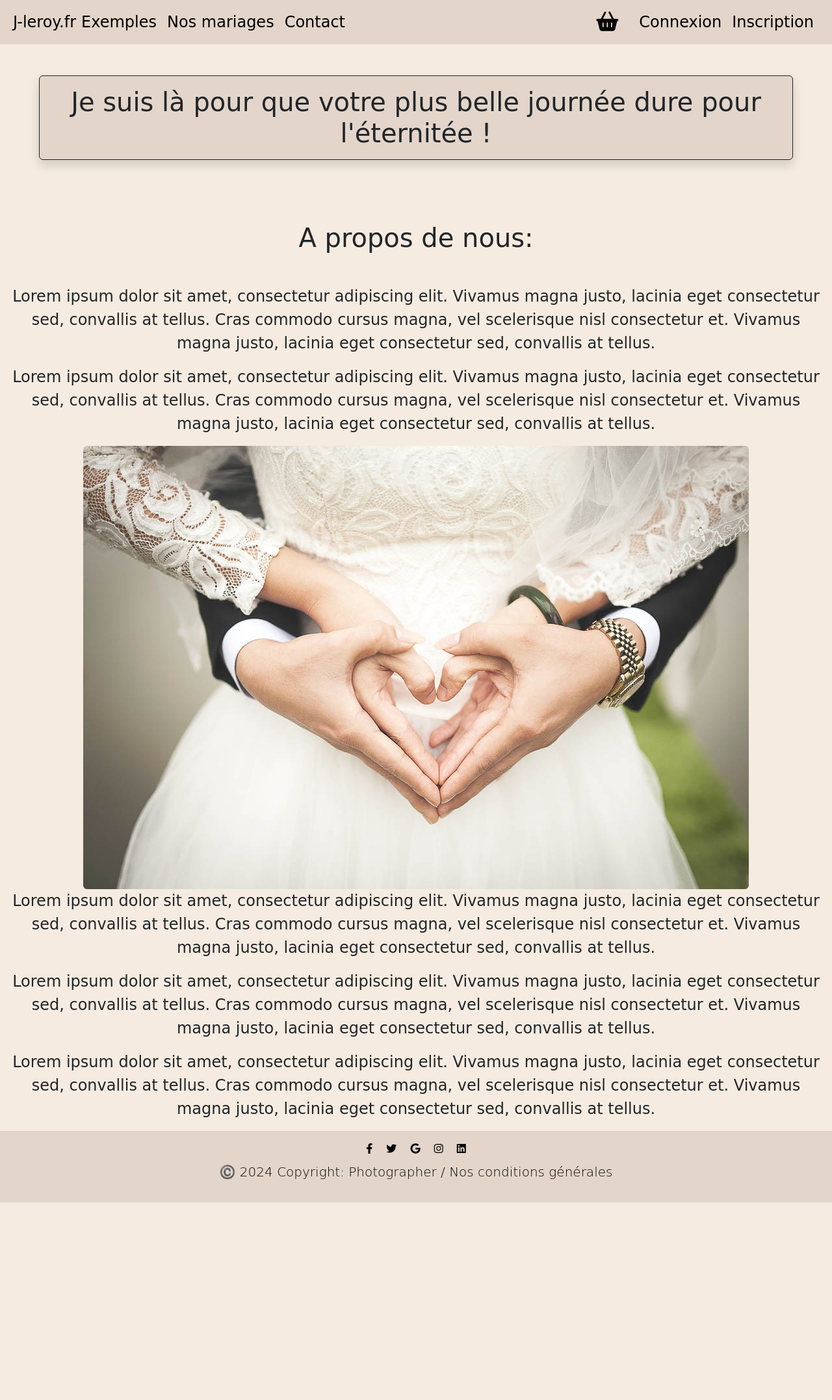
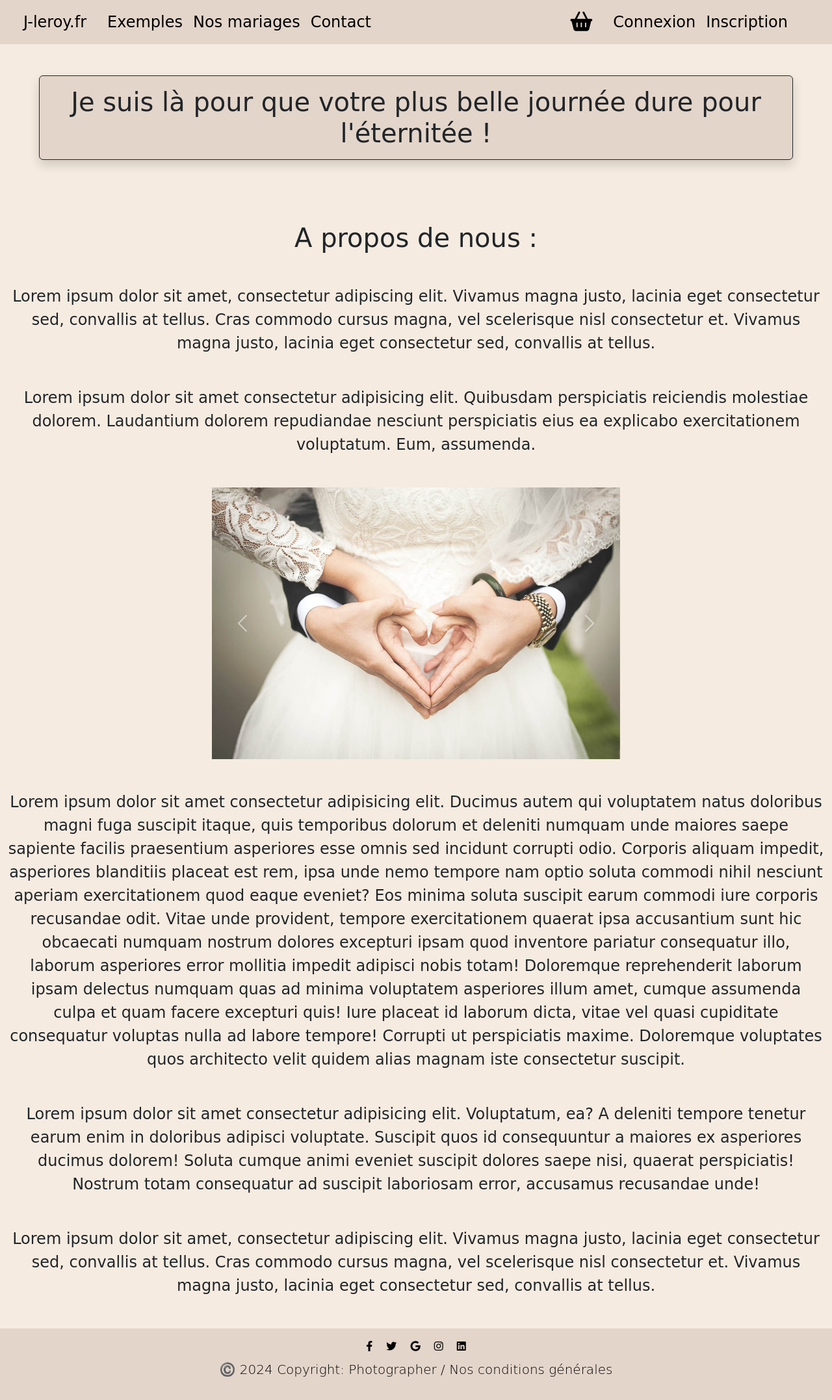
Before and after one commit to LRJerome/photographe_mariage, a Symfony app: template templates/pages/visitor/index.html.twig in a window 1280 px wide. Shown: the whole page at 65% size. Before the commit the page ends 1850 px from the top, so only its background shows below. Run offline with Twig, Linux system fonts and the light colour scheme; the template is opened without the code that fills it, so the values that code supplies are empty; some libraries are stand-ins or nearby versions.

Commit message:
sprint6_ticket1_crud_one_feat

```diff
--- a/templates/pages/visitor/index.html.twig
+++ b/templates/pages/visitor/index.html.twig
@@ -19,32 +19,77 @@
 		<div class="row">
 
 			<div class="col-auto text-center m-auto">
-			<h2 class="text-center fs-1 m-5">A propos de nous:</h2>
-				<p>
+			<h2 class="text-center fs-1 m-5">A propos de nous :</h2>
+				<p class="my-5">
 					Lorem ipsum dolor sit amet, consectetur adipiscing elit. Vivamus magna justo, lacinia eget consectetur sed, convallis at tellus. Cras commodo cursus magna, vel scelerisque nisl consectetur et. Vivamus magna justo, lacinia eget consectetur sed, convallis at tellus.
 				</p>
-				<p>
-					Lorem ipsum dolor sit amet, consectetur adipiscing elit. Vivamus magna justo, lacinia eget consectetur sed, convallis at tellus. Cras commodo cursus magna, vel scelerisque nisl consectetur et. Vivamus magna justo, lacinia eget consectetur sed, convallis at tellus.
+				<p class="my-5">
+					Lorem ipsum dolor sit amet consectetur adipisicing elit. Quibusdam perspiciatis reiciendis molestiae dolorem. Laudantium dolorem repudiandae nesciunt perspiciatis eius ea explicabo exercitationem voluptatum. Eum, assumenda.
 				</p>
 
 			</div>
-
-			<div class="col-auto m-auto text-center">
+							{# --------------- Presentation de la photo principale (creation d'un carroussel???) --------------- #}
+			{# <div class="col-auto m-auto text-center">
 				<img src="/Images/1024/presentation.jpg" class="img-fluid rounded float-left mr-3" alt="Photo mains en coeurs">
-			</div>
-
+			</div> #}
+							{# --------------- Presentation de la photo principale (creation d'un carroussel???) --------------- #}
+			<!-- "div" avec le caroussel -->
+      <div class="d-flex justify-content-center">
+  <div
+    id="carouselExampleAutoplaying"
+    class="carousel slide w-50 w-100-sm"
+    data-bs-ride="carousel"
+  >
+    <div class="carousel-inner">
+      <div class="carousel-item active">
+        <img src="/Images/1024/presentation.jpg" class="d-block w-100" alt="L'amour en coeur" />
+      </div>
+      <div class="carousel-item">
+        <img src="/Images/1024/1_balloons.jpg" class="d-block w-100" alt="Envollée de ballons" />
+      </div>
+      <div class="carousel-item">
+        <img src="/Images/1024/2_couple.jpg" class="d-block w-100" alt="Couple devant un chateau" />
+      </div>
+    </div>
+    <!-- boutons precedent et suivant du caroussel -->
+    <button
+      class="carousel-control-prev"
+      type="button"
+      data-bs-target="#carouselExampleAutoplaying"
+      data-bs-slide="prev"
+    >
+      <span class="carousel-control-prev-icon" aria-hidden="true"></span>
+      <span class="visually-hidden">Précédent</span>
+    </button>
+    <button
+      class="carousel-control-next"
+      type="button"
+      data-bs-target="#carouselExampleAutoplaying"
+      data-bs-slide="next"
+    >
+      <span class="carousel-control-next-icon" aria-hidden="true"></span>
+      <span class="visually-hidden">Suivant</span>
+    </button>
+  </div>
+</div>
+          <!-- Fin boutons precedent et suivant du caroussel -->
+							{# --------------- Fin de la presentation de la photo principale (creation d'un carroussel???) --------------- #}
 			<div class="col-auto  text-center m-auto">
-				<p>
-					Lorem ipsum dolor sit amet, consectetur adipiscing elit. Vivamus magna justo, lacinia eget consectetur sed, convallis at tellus. Cras commodo cursus magna, vel scelerisque nisl consectetur et. Vivamus magna justo, lacinia eget consectetur sed, convallis at tellus.
+				<p class="my-5">
+					Lorem ipsum dolor sit amet consectetur adipisicing elit. Ducimus autem qui voluptatem natus doloribus magni fuga suscipit itaque, quis temporibus dolorum et deleniti numquam unde maiores saepe sapiente facilis praesentium asperiores esse omnis sed incidunt corrupti odio. Corporis aliquam impedit, asperiores blanditiis placeat est rem, ipsa unde nemo tempore nam optio soluta commodi nihil nesciunt aperiam exercitationem quod eaque eveniet? Eos minima soluta suscipit earum commodi iure corporis recusandae odit. Vitae unde provident, tempore exercitationem quaerat ipsa accusantium sunt hic obcaecati numquam nostrum dolores excepturi ipsam quod inventore pariatur consequatur illo, laborum asperiores error mollitia impedit adipisci nobis totam! Doloremque reprehenderit laborum ipsam delectus numquam quas ad minima voluptatem asperiores illum amet, cumque assumenda culpa et quam facere excepturi quis! Iure placeat id laborum dicta, vitae vel quasi cupiditate consequatur voluptas nulla ad labore tempore! Corrupti ut perspiciatis maxime. Doloremque voluptates quos architecto velit quidem alias magnam iste consectetur suscipit.
 				</p>
-				<p>
-					Lorem ipsum dolor sit amet, consectetur adipiscing elit. Vivamus magna justo, lacinia eget consectetur sed, convallis at tellus. Cras commodo cursus magna, vel scelerisque nisl consectetur et. Vivamus magna justo, lacinia eget consectetur sed, convallis at tellus.
+				<p class="my-5">
+					Lorem ipsum dolor sit amet consectetur adipisicing elit. Voluptatum, ea?
+					A deleniti tempore tenetur earum enim in doloribus adipisci voluptate.
+					Suscipit quos id consequuntur a maiores ex asperiores ducimus dolorem!
+					Soluta cumque animi eveniet suscipit dolores saepe nisi, quaerat perspiciatis!
+					Nostrum totam consequatur ad suscipit laboriosam error, accusamus recusandae unde!
 				</p>
-				<p>
+				<p class="my-5">
 					Lorem ipsum dolor sit amet, consectetur adipiscing elit. Vivamus magna justo, lacinia eget consectetur sed, convallis at tellus. Cras commodo cursus magna, vel scelerisque nisl consectetur et. Vivamus magna justo, lacinia eget consectetur sed, convallis at tellus.
 				</p>
 
 
 
-		</div>
+			</div>
 	{% endblock %}
--- a/templates/themes/base.html.twig
+++ b/templates/themes/base.html.twig
@@ -52,13 +52,13 @@
 
 		<header class="copyright ">
 			<nav class=" navbar navbar-expand-lg head_text fs-4 ">
-				<div class="container-fluid mx-2">
+				<div class="container-fluid mx-4">
 					<a  href="{{path('app_welcome')}}">J-leroy.fr</a>
 					<button class="navbar-toggler" type="button" data-bs-toggle="collapse" data-bs-target="#navbarNav" aria-controls="navbarNav" aria-expanded="false" aria-label="Toggle navigation">
 						<span class="navbar-toggler-icon"></span>
 					</button>
-					<div class="collapse navbar-collapse" id="navbarNav">
-						<ul class="navbar-nav">
+					<div class="collapse navbar-collapse mx-4" id="navbarNav">
+						<ul class="navbar-nav ">
 							<li class=" p-2">
 								<a aria-current="page" href="{{path('app_exemples')}}">Exemples</a>
 							</li>
@@ -104,16 +104,16 @@
 					</div>
 				</div>
 			</nav>
-	</body>
-</html></header>{# Le contenu spécifique à chaque page #}<main class="container-fluid"> {% block main %}{% endblock %}
+		</header>
+
+		{# Le contenu spécifique à chaque page #}
+		<main class="container-fluid"> {% block main %}{% endblock %}
 		</main>
 
 		{# Le pied de page #}
-<footer
-	class="head_text text-center">
+		<footer	class="head_text text-center">
 			<!-- Grid container -->
-	<div
-		class="container">
+			<div class="container">
 				<!-- Section: liens vers les differents réseaux ou est présent le photographe -->
 				<section
 					class="mt-3">
@@ -150,7 +150,8 @@
 				<p class="copyright p-2 ">
 					<a href="" data-bs-toggle="modal" data-bs-target="#modal_cgv">©️ 2024 Copyright: Photographer / Nos conditions générales</a>
 				</p>
-
+			</div>
+			{# Fin du Copyright #}
 				<!-- Modal -->
 				<div class="modal fade" id="modal_cgv" data-bs-backdrop="static" data-bs-keyboard="false" tabindex="-1" aria-labelledby="staticBackdropLabel" aria-hidden="true">
 
@@ -248,11 +249,9 @@
 						</div>
 					</div>
 				</div>
-		{# fn de modal #}
-
-
-	</div>
-	{# Fin du Copyright #}
+						{# fin de modal #}
 		</footer>
 			{# le fichier javascript de bootstrat 5 #}
-<script src="https://cdn.jsdelivr.net/npm/bootstrap@5.3.3/dist/js/bootstrap.bundle.min.js" integrity="sha384-YvpcrYf0tY3lHB60NNkmXc5s9fDVZLESaAA55NDzOxhy9GkcIdslK1eN7N6jIeHz" crossorigin="anonymous"></script></body></html>
+		<script src="https://cdn.jsdelivr.net/npm/bootstrap@5.3.3/dist/js/bootstrap.bundle.min.js" integrity="sha384-YvpcrYf0tY3lHB60NNkmXc5s9fDVZLESaAA55NDzOxhy9GkcIdslK1eN7N6jIeHz" crossorigin="anonymous"></script>
+	</body>
+</html>
--- a/templates/themes/base_admin.html.twig
+++ b/templates/themes/base_admin.html.twig
@@ -79,7 +79,7 @@
 									<li class="nav-item m-auto my-2">
 										<a class="nav-link d-flex align-items-center gap-2 text-dark" href="{{path('admin_category_index')}}">
 											<i class="fa-solid fa-list"></i>
-											Catégories
+											Les mariages
 										</a>
 									</li>
 									<li class="nav-item m-auto my-2">
```
Also changed, not shown: src/Controller/Admin/Category/CategoryController.php (+17 -11 lines), templates/pages/admin/category/index.html.twig (+7 -5 lines). Lines whose indentation alone changed are shown as unchanged.
